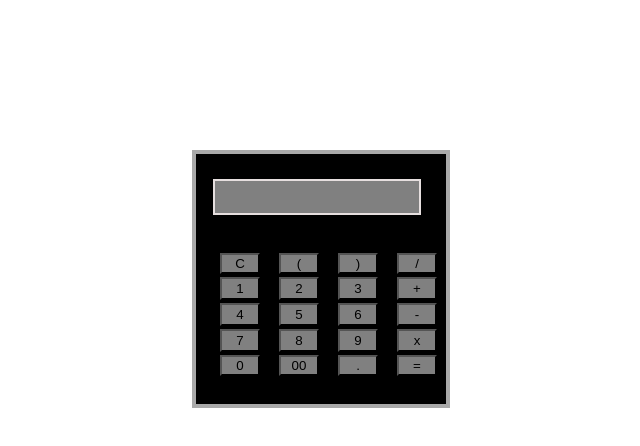
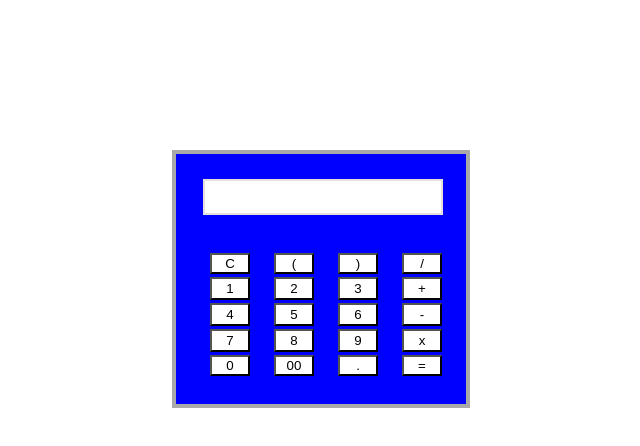
Before and after one commit to mnomanmnasir/calculator, a plain HTML site: page index.html in a window 1280 px wide. Shown: the whole page, without its empty margins (327-967 px from the left). Drawn offline with Linux system fonts and the light colour scheme.

Commit message:
Create a Calculator

```diff
--- a/index.html
+++ b/index.html
@@ -4,7 +4,7 @@
     <meta charset="UTF-8">
     <meta http-equiv="X-UA-Compatible" content="IE=edge">
     <meta name="viewport" content="width=device-width, initial-scale=1.0">
-    <title>Document</title>
+    <title>Calculator</title>
 
     <link rel="stylesheet" href="style.css">
 
--- a/style.css
+++ b/style.css
@@ -10,12 +10,12 @@ body{
 
 .main{
     border: 4px solid darkgrey;
-    width: 250px ;
+    width: 290px ;
     margin: 0 auto;
     margin-top: 150px;
 
     height: 250px;
-    background-color: black;
+    background-color: blue;
 
 
     /* background-size: vw !important; */
@@ -28,21 +28,21 @@ body{
 
     margin: 35px ;
     margin-top: 25px;
-    margin-left: 17px;
+    margin-left: 27px;
     height: 30px;
-    background-color: grey;
-    color: #fff;
+    background-color: #fff;
+    color: green;
     border: 2px solid rgb(230, 223, 223);
 }
 
 .clearBtn{
-    background-color: grey;
+    background-color: #fff;
     width: 40px;
     transition: 0.5s;
 
     margin-top: -10px ;
     /* margin: 3px; */
-    margin: 3px 0px 0px 15px;
+    margin: 3px 5px 0px 15px;
 
 }
 
@@ -52,11 +52,11 @@ body{
 
 
 .Btn{
-    background-color: gray;
+    background-color: #fff;
     width: 40px;
     padding: 2px;
     margin-top: 10px ;
-    margin: 3px 0px 0px 15px;
+    margin: 3px 5px 0px 15px;
     text-align: center;
     transition: 0.5s;
 }
@@ -77,8 +77,8 @@ body{
 
 
 .halfBtn{
-    background-color: grey;
-    margin: 3px 0px 0px 15px;
+    background-color: #fff;
+    margin: 3px 5px 10px 15px;
 
     width: 40px ;
     /* margin: 3px; */
```
